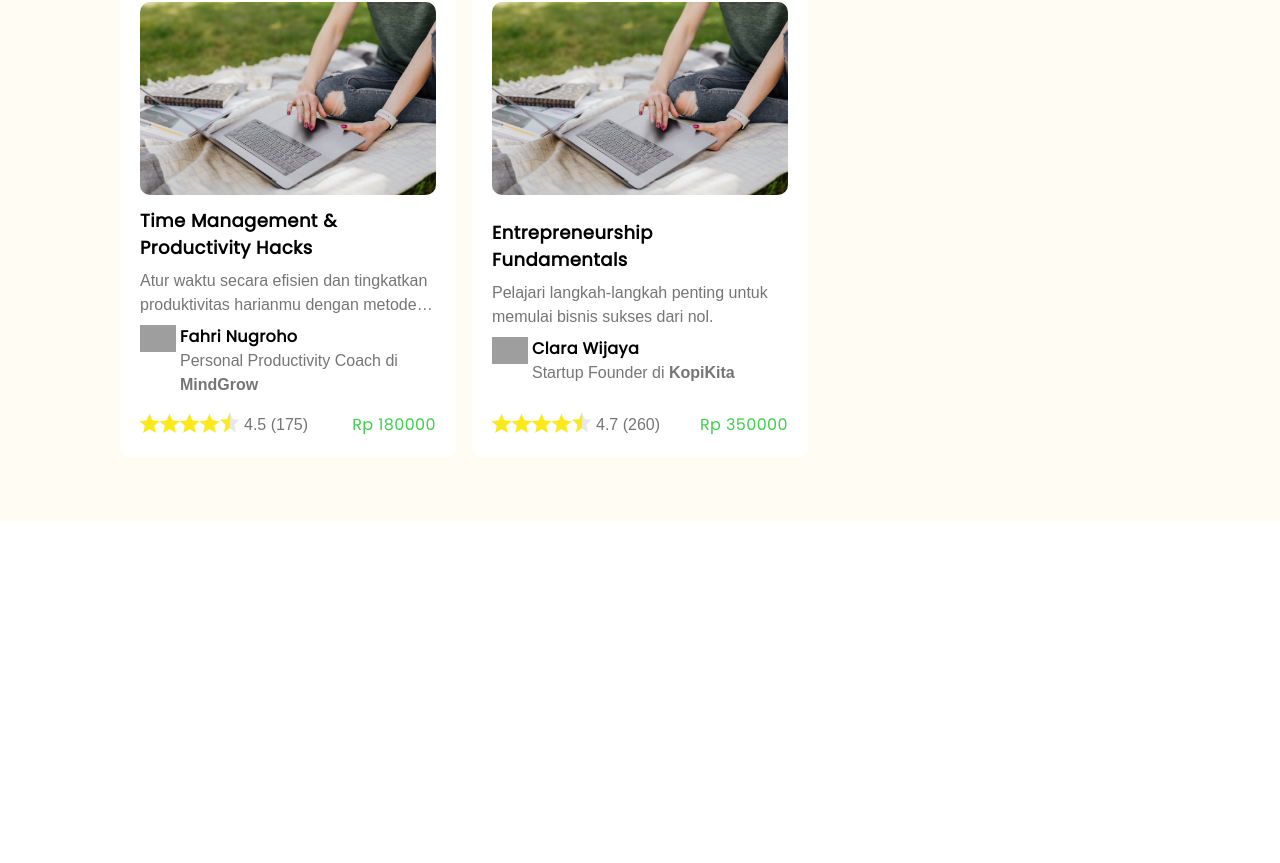
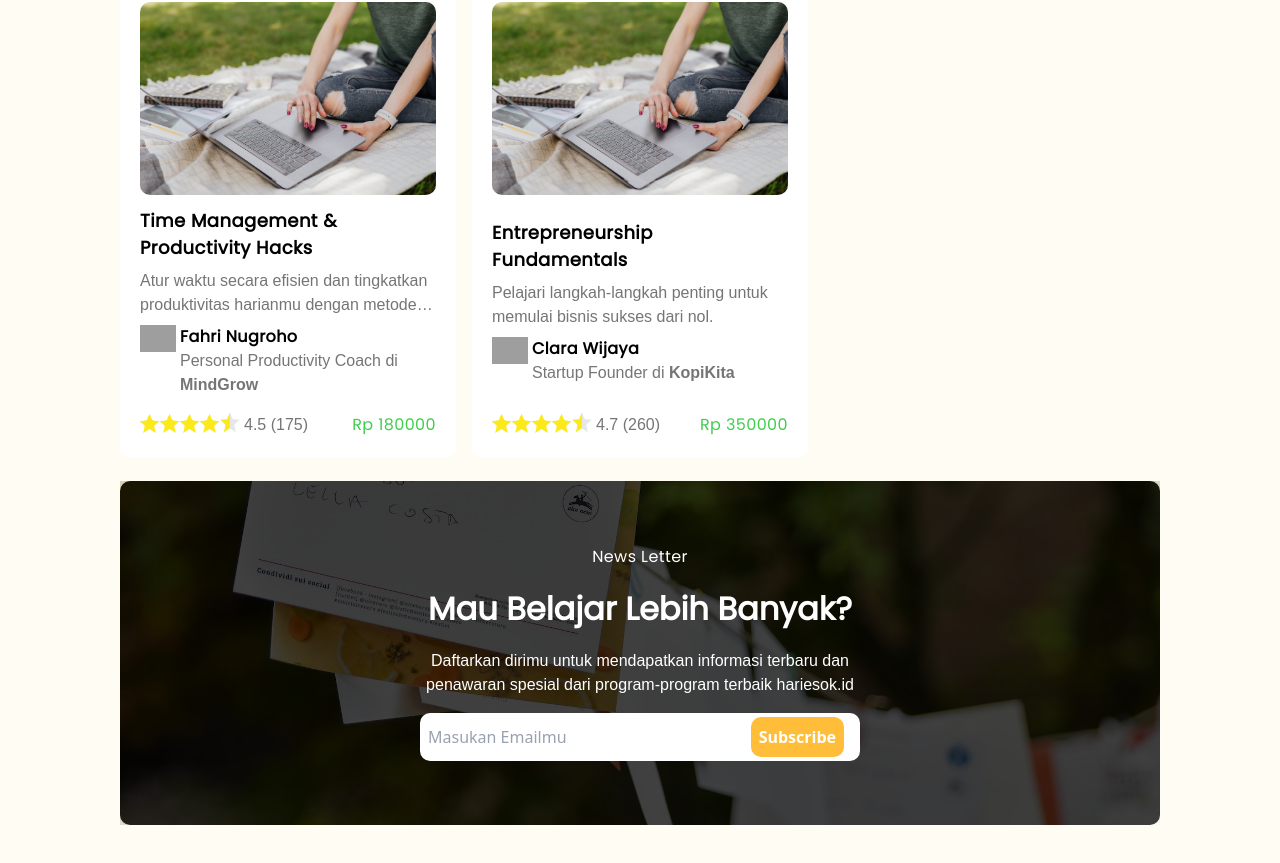
Before and after one commit to AdityaDifa/mission-intermediate-2-frontend, a React (Vite) app: page / in a window 1280 px wide. Shown: the part 1678-2541 px from the top of the page. Before the commit the page ends 2199 px from the top, so only its background shows below. Built offline with nearby package versions, Linux system fonts and the light colour scheme; grey boxes are pictures that could not be loaded; a web font is replaced by a local one.

Commit message:
dashboard 2 done

```diff
--- a/src/assets/pages/DashboardPage.tsx
+++ b/src/assets/pages/DashboardPage.tsx
@@ -7,6 +7,7 @@ import { NormalButton } from "../components/buttons/NormalButton";
 import { useState } from "react";
 import ListClass from "../components/design/ListClass";
 import ScrollCategories from "../components/design/ScrollCategories";
+import board_2 from "../images/background-images/board-2.jpg";
 
 export default function DashboardPage() {
   const [category, setCategories] = useState("Semua Kelas");
@@ -42,6 +43,26 @@ export default function DashboardPage() {
         </div>
         <ScrollCategories category={category} setCategories={setCategories} />
         <ListClass category={category} />
+        <BoardInformation sourceImage={board_2}>
+          <div className="flex flex-col items-center justify-center gap-4 text-center md:w-[50%]">
+            <h5 className="text-white">News Letter</h5>
+            <h1 className="text-white">Mau Belajar Lebih Banyak?</h1>
+            <p className="text-white">
+              Daftarkan dirimu untuk mendapatkan informasi terbaru dan penawaran
+              spesial dari program-program terbaik hariesok.id
+            </p>
+            <div className="w-full md:relative flex flex-col gap-3">
+              <input
+                type="text"
+                className="bg-white rounded-[10px] h-12 w-full p-2 placeholder-gray-400 md:pr-28"
+                placeholder="Masukan Emailmu"
+              />
+              <button className="bg-[#FFBD3A] text-white p-2 w-full rounded-[10px] text-md font-semibold md:w-fit md:absolute right-4 md:top-1">
+                Subscribe
+              </button>
+            </div>
+          </div>
+        </BoardInformation>
       </DashboardLayout>
     </>
   );
```
